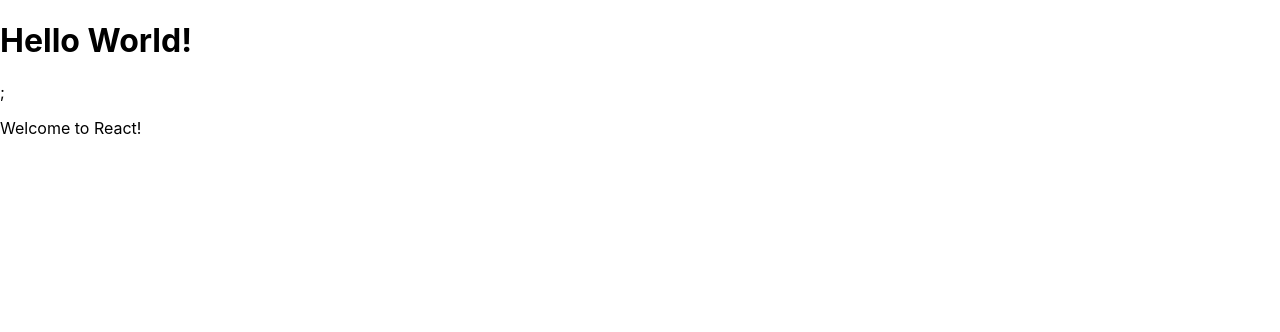
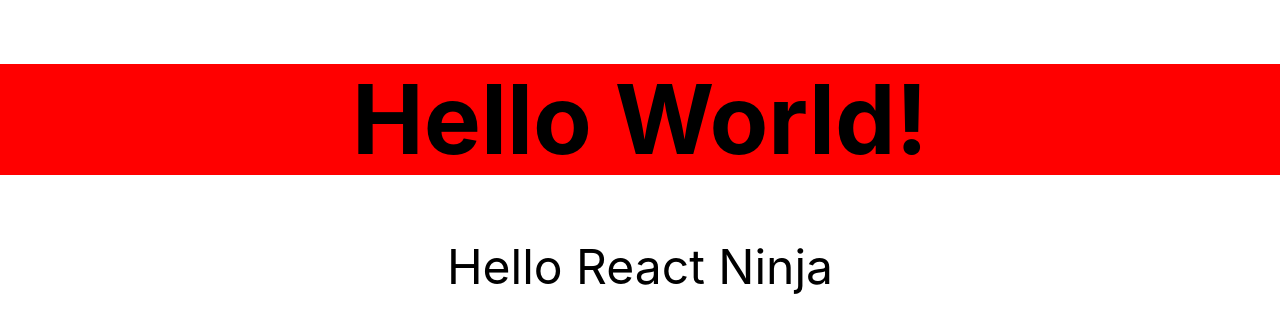
Before and after one commit to Ozsvart/robofriends_new, a React (Create React App) app: page / in a window 1280 px wide. Shown: the top 332 px of the page. Built offline with nearby package versions, Linux system fonts and the light colour scheme.

Commit message:
ClassName and Props

```diff
--- a/package.json
+++ b/package.json
@@ -9,6 +9,7 @@
     "react": "^18.2.0",
     "react-dom": "^18.2.0",
     "react-scripts": "5.0.1",
+    "tachyons": "^4.12.0",
     "web-vitals": "^2.1.4"
   },
   "scripts": {
--- /dev/null
+++ b/src/Hello.css
@@ -0,0 +1,3 @@
+h1 {
+  background: red;
+}
--- a/src/Hello.js
+++ b/src/Hello.js
@@ -1,13 +1,13 @@
 import React, { Component } from "react";
+import "./Hello.css";
 
-class Hello extends Component {
-  render() {
-    return (
-      <div>
-        <h1>Hello World!</h1>;<p>Welcome to React!</p>
-      </div>
-    );
-  }
-}
+const Hello = (props) => {
+  return (
+    <div className="f1 tc">
+      <h1>Hello World!</h1>
+      <p>{props.greeting}</p>
+    </div>
+  );
+};
 
 export default Hello;
--- a/src/index.js
+++ b/src/index.js
@@ -4,11 +4,12 @@
 import App from "./App";
 import Hello from "./Hello";
 import reportWebVitals from "./reportWebVitals";
+import "tachyons";
 
 const root = ReactDOM.createRoot(document.getElementById("root"));
 root.render(
   <React.StrictMode>
-    <Hello />
+    <Hello greeting={"Hello " + "React Ninja"} />
   </React.StrictMode>
 );
 
```
Also changed, not shown: 1 other file (tests, documents, lock files or other folders).
